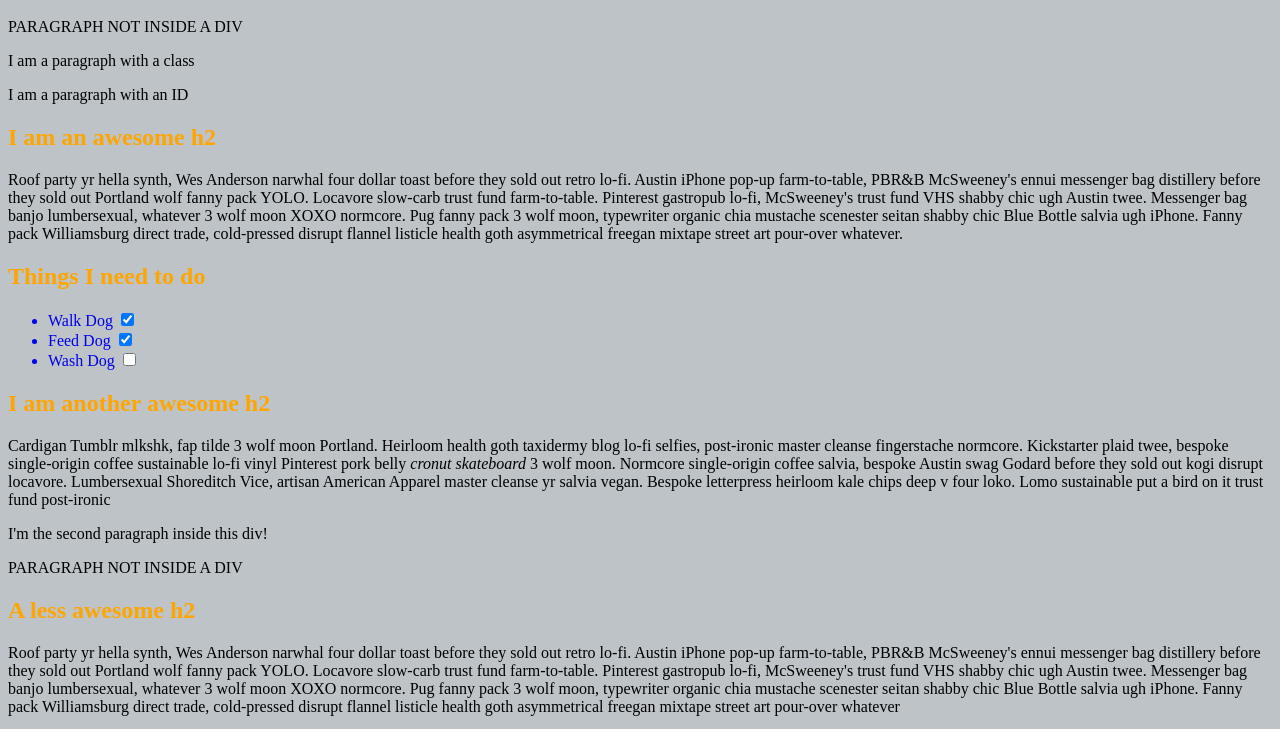
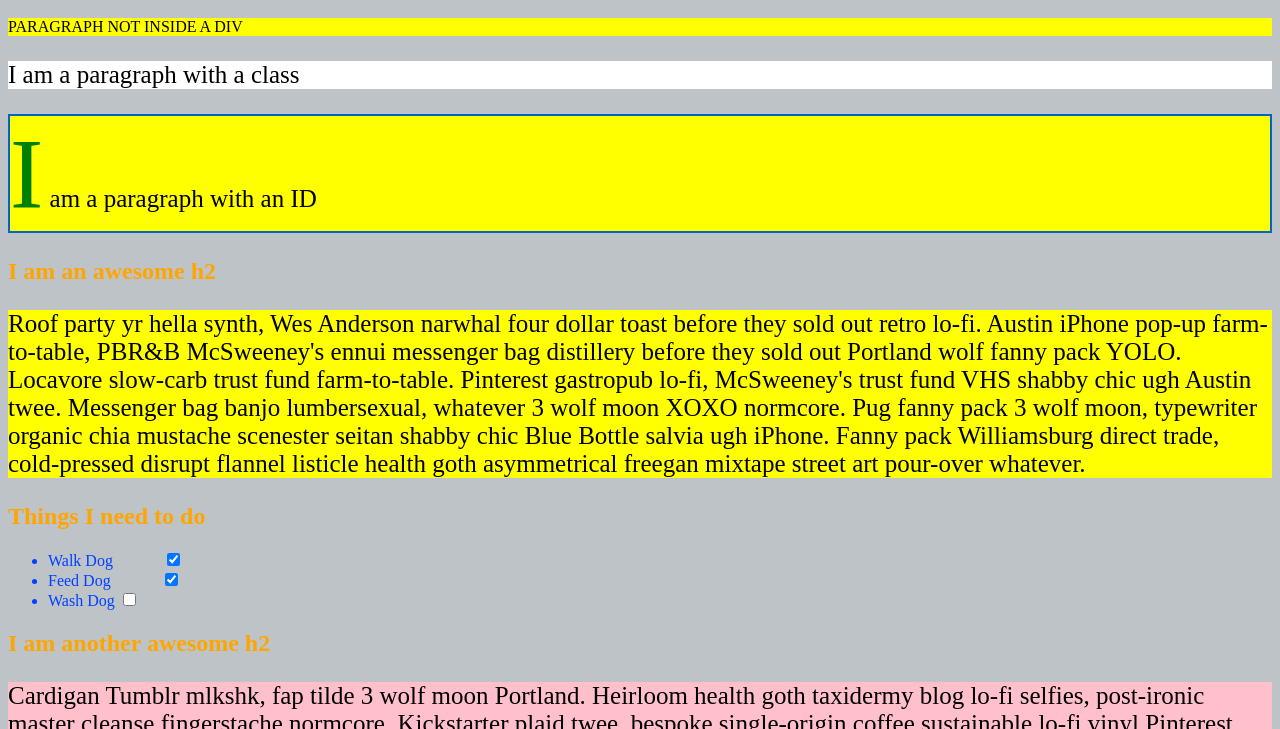
Before and after one commit to OliviaZY/WebDevIntro, a plain HTML site: page CSS/Selector_Exercise_Starter/selectorsExercise.html in a window 1280 px wide. Shown: the part 48-777 px from the top of the page. Drawn offline with Linux system fonts and the light colour scheme.

Commit message:
finished css selector exercise

```diff
--- a/CSS/Selector_Exercise_Starter/selectors.css
+++ b/CSS/Selector_Exercise_Starter/selectors.css
@@ -3,7 +3,7 @@ DO NOT ALTER THE EXISTING HTML TO DO THIS.  WRITE ONLY CSS!
 
 /* Give the <body> element a background of #bdc3c7*/
 body {
-	background-color: #bdc3c7;
+	background: #bdc3c7;
 }
 
 /* Make the <h1> element #9b59b6*/
@@ -18,51 +18,80 @@ h2 {
 
 /* Make all <li> elements blue(pick your own hexadecimal blue)*/
 li {
-	color: rgb(0,0,235);
+	color: #0040FF;
 }
 
-
 /*Change the background on every paragraph to be yellow*/
-
+p {
+	background: yellow;
+}
 
 /*Make all inputs have a 3px red border*/
-
+input {
+	border: 3px solid red;
+}
 
 /* Give everything with the class 'hello' a white background*/
-
+.hello {
+	background: white;
+}
 
 /* Give the element with id 'special' a 2px solid blue border(pick your own rgb blue)*/
-
+#special {
+	border: 2px solid rgb(0, 100, 200);
+}
 
 /*Make all the <p>'s that are nested inside of divs 25px font(font-size: 25px)*/
-
+div p {
+	font-size: 25px;
+}
 
 /*Make only inputs with type 'text' have a gray background*/
-
+input[type="text"]{
+	background: gray;
+}
 
 /* Give both <p>'s inside the 3rd <div> a pink background*/
-
+ div:nth-of-type(3) p {
+ 	background: pink;
+ }
 
 /* Give the 2nd <p> inside the 3rd <div> a 5px white border*/
-
+div:nth-of-type(3) p:nth-of-type(2){
+	border: 5px solid white;
+}
 
 /* Make the <em> in the 3rd <div> element white and 20px font(font-size:20px)*/
-
-
+div:nth-of-type(3) em {
+	color: white;
+	font-size: 20px;
+}
 
 /*BONUS CHALLENGES*/
 /*You may need to research some other selectors and properties*/
 
 /*Make all "checked" checkboxes have a left margin of 50px(margin-left: 50px)*/
-
+input:checked{
+	margin-left: 50px;
+}
 
 /* Make the <label> elements all UPPERCASE without changing the HTML(definitely look this one up*/
-
+label{
+	text-transform: uppercase;
+}
 
 /*Make the first letter of the element with id 'special' green and 100px font size(font-size: 100)*/
-
+#special:first-letter{
+	color: green;
+	font-size: 100px;
+}
 
 /*Make the <h1> element's color change to blue when hovered over */
-
+h1:hover {
+	color: blue;
+}
 
 /*Make the <a> element's that have been visited gray */
+a:visited {
+	color:gray;
+}
```
